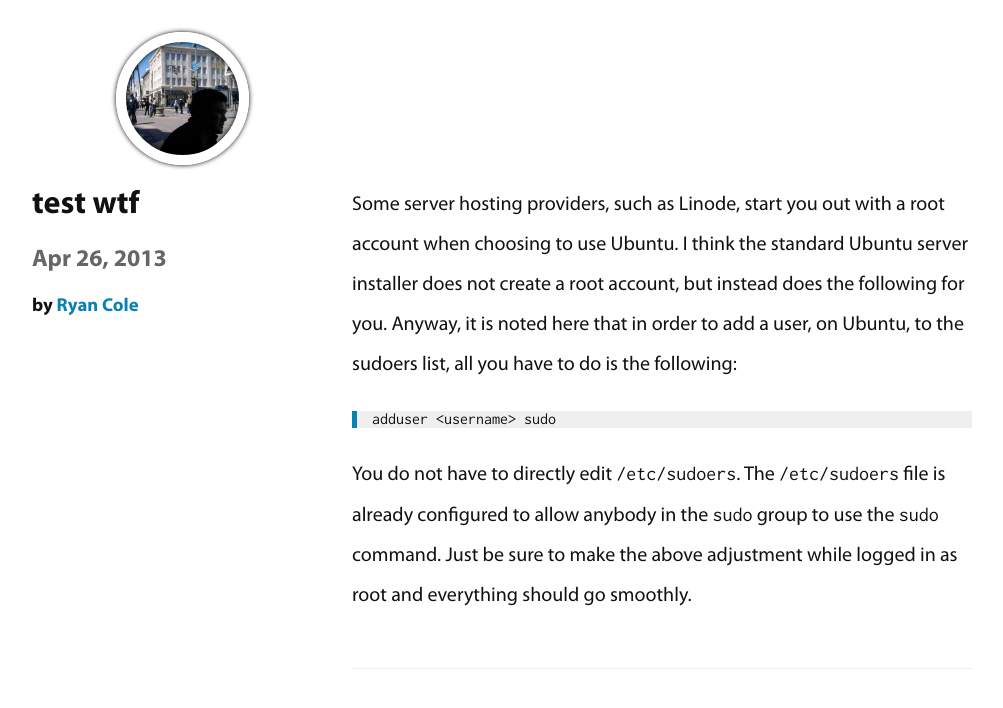
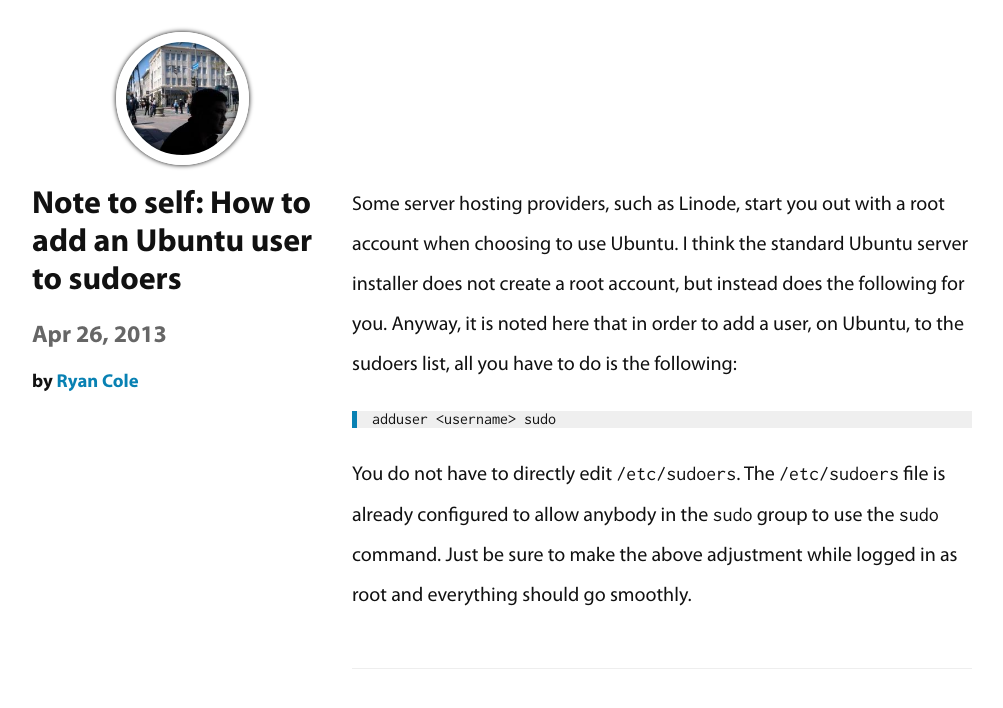
Before and after one commit to ryancole/ryancole.github.com, a Jekyll site: the page built from _posts/2013-04-26-ubuntu-add-user-sudoers.md, in a window 1280 px wide. Shown: the top 708 px of the page, without its empty margins (138-1141 px from the left). Built offline with Jekyll 4.4.1, drawn with Linux system fonts in a browser that asks for light colours; comment, search, counter and statistics services are not loaded.

Commit message:
ok wtf, it's magically working now.

```diff
--- a/_posts/2013-04-26-ubuntu-add-user-sudoers.md
+++ b/_posts/2013-04-26-ubuntu-add-user-sudoers.md
@@ -1,6 +1,6 @@
 ---
 layout: entry
-title: test wtf
+title: "Note to self: How to add an Ubuntu user to sudoers"
 ---
 Some server hosting providers, such as Linode, start you out with a root account when choosing to use Ubuntu. I think the standard Ubuntu server installer does not create a root account, but instead does the following for you. Anyway, it is noted here that in order to add a user, on Ubuntu, to the sudoers list, all you have to do is the following:
 
```
